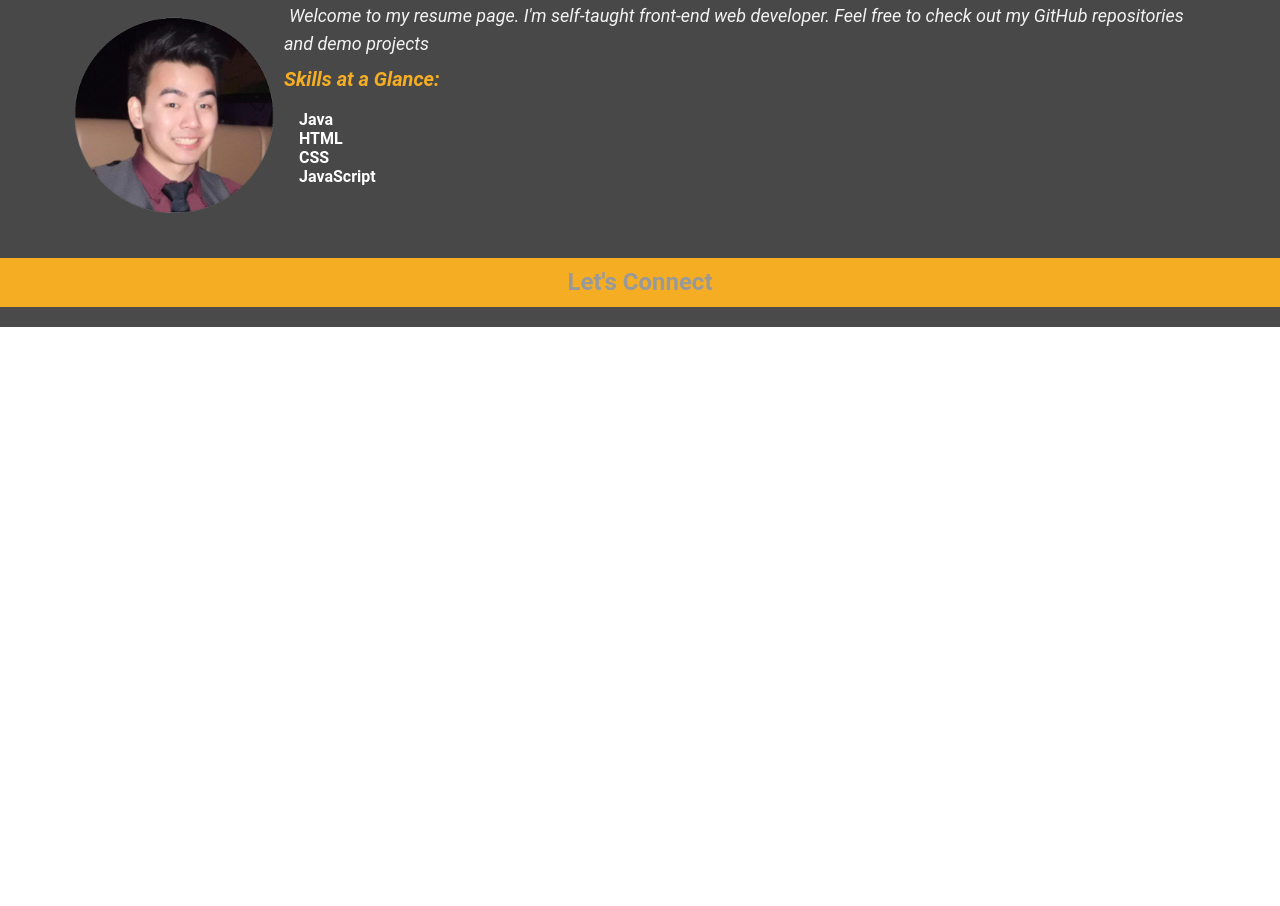
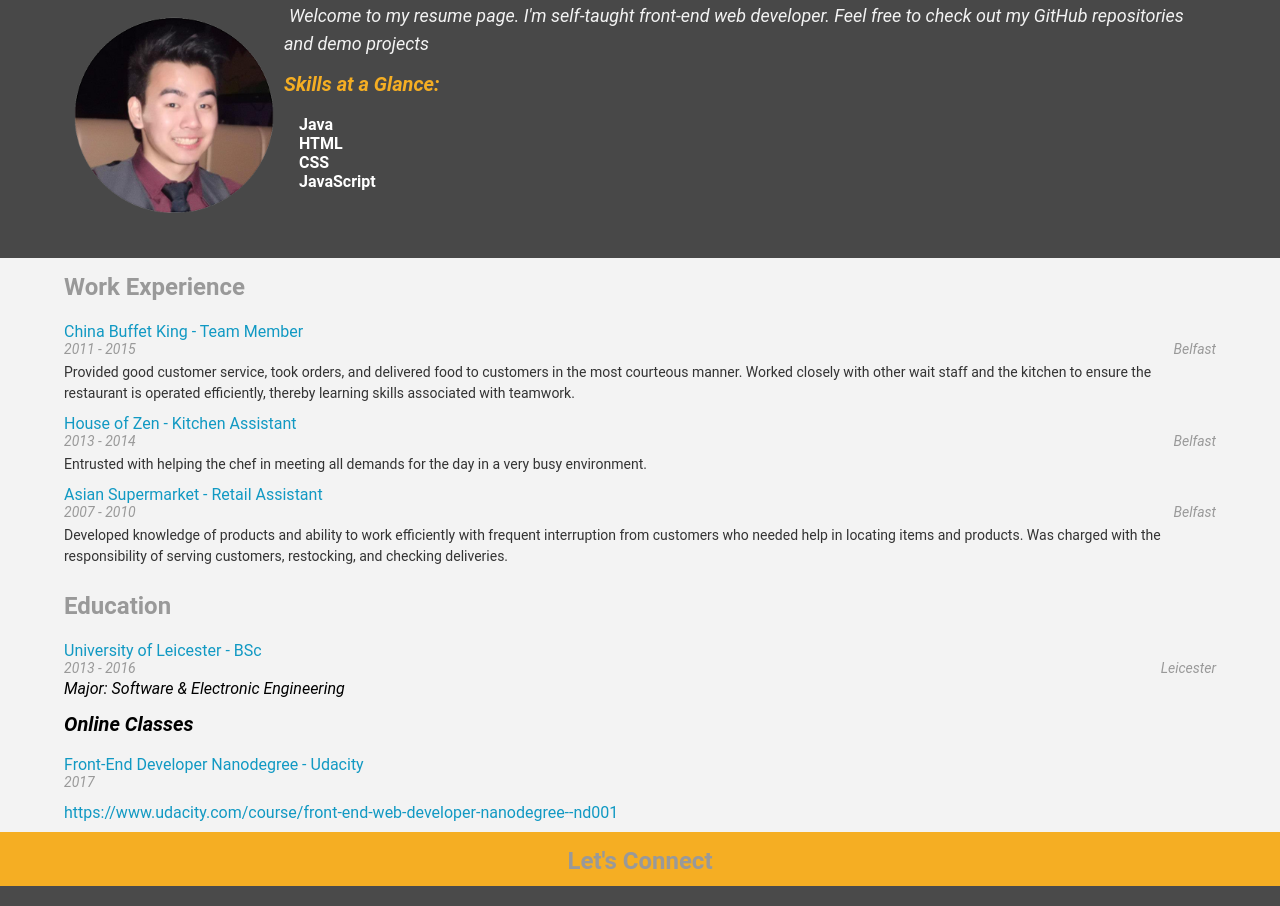
Before and after one commit to RestlessCoder/myResume, a plain HTML site: page index.html in a window 1280 px wide. Shown: the part 135-1041 px from the top of the page. Before the commit the page ends 800 px from the top, so only its background shows below. Drawn offline with Linux system fonts and the light colour scheme.

Commit message:
Finished the Work and Education section

```diff
--- a/css/style.css
+++ b/css/style.css
@@ -19,6 +19,7 @@ h6 {
 }
 
 .education-entry,
+.onlineCourse-entry, /* Self-Created */
 .work-entry,
 .project-entry {
   padding: 0 5%;
@@ -57,7 +58,7 @@ h2,
 h3,
 h4,
 h5 {
-  padding: 10px 5%;
+  padding: 15px 5% 10px 5%;   /* Modified */
 
 }
 
--- a/js/helper.js
+++ b/js/helper.js
@@ -14,7 +14,6 @@ replace the %data% placeholder text you see in them.
 */
 var HTMLheaderName = '<h1 id="name">%data%</h1>';
 var HTMLheaderRole = '<span>%data%</span><hr>';
-var HTMLcontact = '<ul id="topContacts" class="flex-box"></ul>';
 
 var HTMLcontactGeneric = '<li class="flex-item"><span class="orange-text">%contact%</span><span class="white-text">%data%</span></li>';
 var HTMLmobile = '<li class="flex-item"><i class="fa fa-mobile fa-lg" aria-hidden="true"></i><span class="orange-text">mobile</span><span class="white-text">%data%</span></li>';
@@ -45,7 +44,7 @@ var HTMLprojectImage = '<img src="%data%">';
 
 var HTMLschoolStart = '<div class="education-entry"></div>';
 var HTMLschoolName = '<a href="#">%data%';
-var HTMLschoolDegree = ' -- %data%</a>';
+var HTMLschoolDegree = ' - %data%</a>';
 var HTMLschoolDates = '<div class="date-text">%data%</div>';
 var HTMLschoolLocation = '<div class="location-text">%data%</div>';
 var HTMLschoolMajor = '<em><br>Major: %data%</em>';
--- a/js/resumeBuilder.js
+++ b/js/resumeBuilder.js
@@ -18,6 +18,59 @@ var bio = {
 
 }
 
+var work = {
+	"jobs" : [
+	  {
+	  	"employer" : "China Buffet King",
+	  	"title" : "Team Member",
+	  	"location" : "Belfast",
+	  	"dates" : "2011 - 2015",
+	  	"description" : "Provided good customer service, took orders, and delivered food to customers in the most courteous manner." +
+	  					" Worked closely with other wait staff and the kitchen to ensure the restaurant is operated efficiently," +
+	  					" thereby learning skills associated with teamwork."
+	  },
+	  {
+	  	"employer" : "House of Zen",
+	  	"title" : "Kitchen Assistant",
+	  	"location" : "Belfast",
+	  	"dates" : "2013 - 2014",
+	  	"description" : "Entrusted with helping the chef in meeting all demands for the day in a very busy environment."
+	  },
+	  {
+	  	"employer" : "Asian Supermarket",
+	  	"title" : "Retail Assistant",
+	  	"location" : "Belfast",
+	  	"dates" : "2007 - 2010",
+	  	"description" : "Developed knowledge of products and ability to work efficiently with frequent interruption from customers"  +
+	  					" who needed help in locating items and products. Was charged with the responsibility of serving customers," +
+	  					" restocking, and checking deliveries."
+	  }
+	]
+}
+
+var education = {
+	"schools" : [
+	  {
+		"name" : "University of Leicester",
+		"location" : "Leicester",
+		"degree" : "BSc",
+		"majors" : "Software & Electronic Engineering",
+		"dates" : "2013 - 2016",
+		"url" : "https://le.ac.uk/courses/software-and-electronic-engineering-beng"
+	  }
+  	],
+  	"onlineCourses" : [
+  	  {
+  	  	"title" : "Front-End Developer Nanodegree",
+  	  	"school" : "Udacity",
+  	  	"dates" : "2017",
+  	  	"url" : "https://www.udacity.com/course/front-end-web-developer-nanodegree--nd001"
+  	  }
+  	]
+
+}
+
+// Function for displaying the bio
 bio.display = function() {
 	var formattedName = HTMLheaderName.replace('%data%', bio.name);
 		formattedRole = HTMLheaderRole.replace('%data%', bio.role);
@@ -29,12 +82,12 @@ bio.display = function() {
 		formattedGitHub = HTMLgithub.replace('%data%', '<a class="contacts-link" href="https://github.com/RestlessCoder">' + bio.contacts.github + '</a>');
 		formattedLocation = HTMLlocation.replace('%data%', bio.contacts.location);
 
-	var HTMLcontact = '<ul id="topContacts" class="flex-box"></ul>';
+	var HTMLcontact = '<ul id="topContacts" class="flex-box"></ul>'; // Self-Created
 
 	// Select a specify selector and append which is display the value into html website
 	$('#header').append(formattedName);
 	$('#header').append(formattedRole);
-	$('#header').append(HTMLcontact);
+	$('#header').append(HTMLcontact);	// Self-Created
 	$('#header').append(formattedBioPic);
 	$('#header').append(formattedWelcomeMsg);
 
@@ -55,5 +108,71 @@ bio.display = function() {
 	}
 }
 
+// Function for displaying the work experience
+work.display = function() {
+	// Create a new div for work experience
+	$('#workExperience').append(HTMLworkStart);
+	// For-in loop will iterating all objects in an array (it is more appropriate to use for-in loop instead of forEach and for loop iterate over an array)
+	for(job in work.jobs) {
+		// Work experience Information
+		var formattedEmployer = HTMLworkEmployer.replace('%data%', work.jobs[job].employer);
+		var formattedTitle = HTMLworkTitle.replace('%data%', work.jobs[job].title);
+		var formattedJoined = formattedEmployer + formattedTitle;
+		$('.work-entry:last').append(formattedJoined);
+
+		var formattedDates = HTMLworkDates.replace('%data%', work.jobs[job].dates);
+		$('.work-entry:last').append(formattedDates);
+		var formattedLocation = HTMLworkLocation.replace('%data%', work.jobs[job].location);
+		$('.work-entry:last').append(formattedLocation);
+		var formattedDescription = HTMLworkDescription.replace('%data%', work.jobs[job].description);
+		$('.work-entry:last').append(formattedDescription);
+	}
+}
+
+// Function for displaying the education
+education.display = function() {
+	// Create a new div for schools
+	$('#education').append(HTMLschoolStart);
+	for(var i = 0; i < education.schools.length; i++) {
+		// Education Information
+		var formattedName = HTMLschoolName.replace('%data%', education.schools[0].name);
+		var formattedDegree = HTMLschoolDegree.replace('%data%', education.schools[0].degree);
+		var formattedJoined = formattedName + formattedDegree;
+		$('.education-entry:last').append(formattedJoined);
+
+		var formattedLocation = HTMLschoolLocation.replace('%data%', education.schools[0].location);
+		$('.education-entry:last').append(formattedLocation);
+		var formattedDates = HTMLschoolDates.replace('%data%', education.schools[0].dates);
+		$('.education-entry:last').append(formattedDates);
+		var formattedMajor = HTMLschoolMajor.replace('%data%', education.schools[0].majors);
+		$('.education-entry:last').append(formattedMajor);
+	}
+
+	var HTMLonlineCourses = '<div class="onlineCourse-entry"></div>';	// Self-Created
+
+	// Create a new div for online courses
+	$('#education').append(HTMLonlineClasses);
+	$('#education').append(HTMLonlineCourses)	// Self-Created
+
+	for(var i = 0; i < education.onlineCourses.length; i++) {
+		var formattedTitle = HTMLonlineTitle.replace('%data%', education.onlineCourses[0].title);
+		var formattedSchool = HTMLonlineSchool.replace('%data%', education.onlineCourses[0].school);
+		var formattedJoined = formattedTitle + formattedSchool;
+		$('.onlineCourse-entry:last').append(formattedJoined);
+
+		var formattedDates = HTMLonlineDates.replace('%data%', education.onlineCourses[0].dates);
+		$('.onlineCourse-entry:last').append(formattedDates);
+		var formattedUrl = HTMLonlineURL.replace('%data%', education.onlineCourses[0].url);
+		$('.onlineCourse-entry:last').append(formattedUrl);
+
+		// Find the attritube of 'a' in onlineCourse class
+		var findChildren = $('.onlineCourse-entry').find('a');
+		findChildren.attr('href', 'https://www.udacity.com/course/front-end-web-developer-nanodegree--nd001')
+	}
+}
+
+
 /*		Main(Call function)			*/
 bio.display();
+work.display();
+education.display();
```
